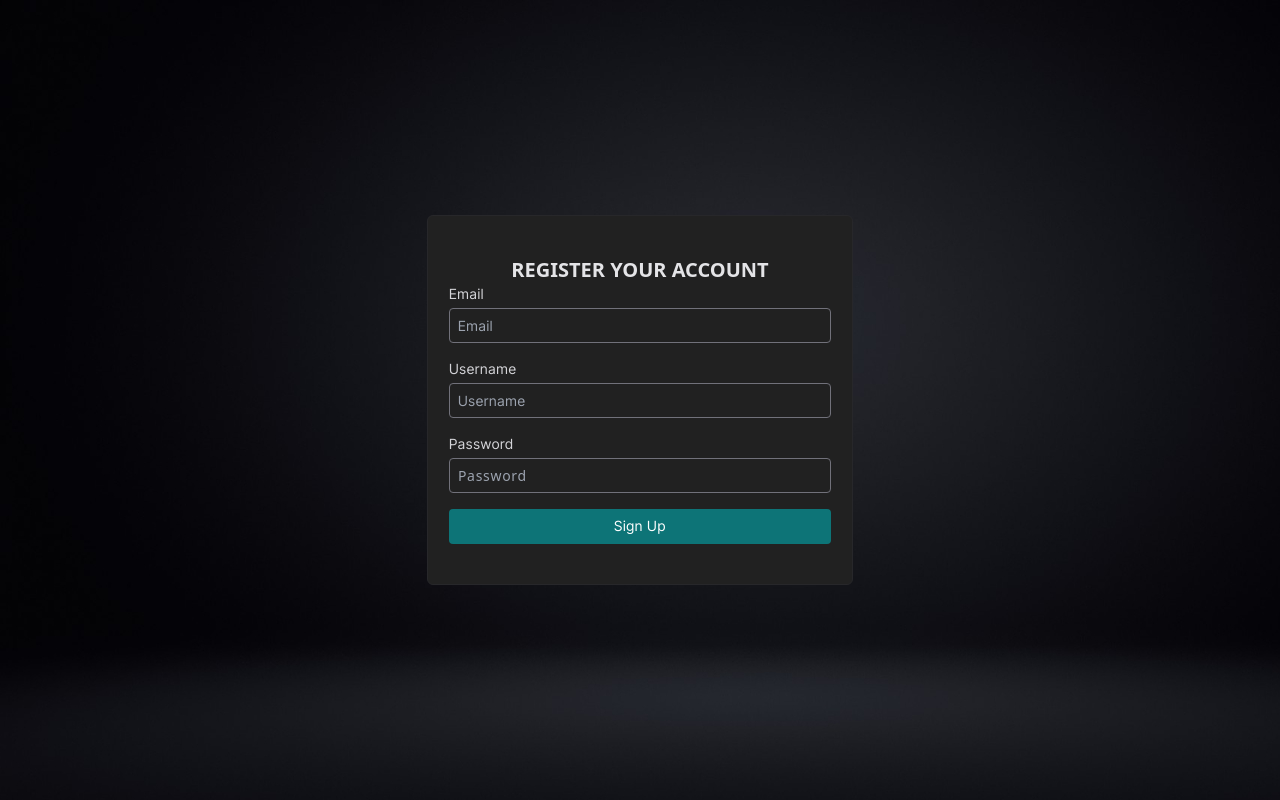
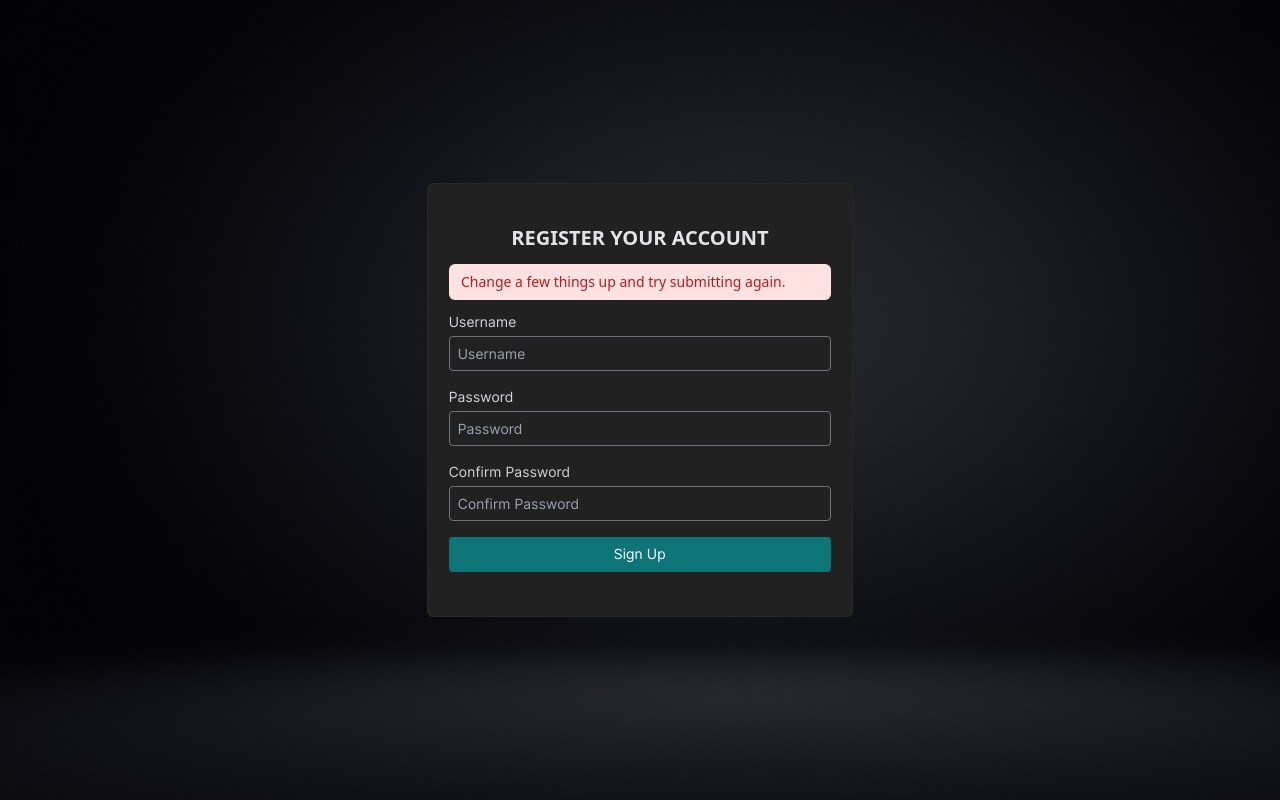
Before and after one commit to ComRV/chatApp, a Next.js app: page /register in a window 1280 px wide. Built offline with nearby package versions, Linux system fonts and the light colour scheme.

Commit message:
create registration api

```diff
--- a/components/layout/Auth.jsx
+++ b/components/layout/Auth.jsx
@@ -2,9 +2,7 @@ import Loading from '../Loading';
 const Auth = ({ children }) => {
 	return (
 		<div className="bg-main h-screen text-white flex min-w-full container">
-			<Loading>
-				<div className="text-white container w-2/3 rounded-md h-[9.8cm] m-auto border border-zinc-800 bg-[#212121] md:w-2/4 lg:w-1/3">{children}</div>
-			</Loading>
+			<Loading>{children}</Loading>
 		</div>
 	);
 };
--- a/package.json
+++ b/package.json
@@ -11,9 +11,10 @@
   "dependencies": {
     "@headlessui/react": "^1.7.3",
     "@prisma/client": "^4.5.0",
+    "argon2": "^0.30.1",
     "axios": "^1.1.2",
+    "bcrypt": "^5.1.0",
     "env": "^0.0.2",
-    "mongoose": "^6.6.5",
     "next": "12.2.5",
     "react": "18.2.0",
     "react-dom": "18.2.0",
--- a/pages/api/hello.js
+++ /dev/null
@@ -1,17 +0,0 @@
-import { PrismaClient } from '@prisma/client';
-
-const prisma = new PrismaClient();
-
-export default async function handler(req, res) {
-	try {
-		const tes = await prisma.tes.create({
-			data: {
-				title: 'tes',
-				slug: 'dqwhdqud',
-			},
-		});
-		res.json(tes);
-	} catch (error) {
-		res.json(error);
-	}
-}
--- /dev/null
+++ b/pages/api/registration.js
@@ -0,0 +1,32 @@
+import { PrismaClient } from '@prisma/client';
+import argon2 from 'argon2';
+
+const prisma = new PrismaClient();
+
+export default async function handler(req, res) {
+	try {
+		if (req.method === 'POST') {
+			const data = req.body;
+			const same = await prisma.user.findUnique({
+				where: {
+					username: data.username,
+				},
+				select: {
+					username: true,
+				},
+			});
+			if (same) return res.status(400).json({ status: false, msg: 'Username has already been taken' });
+			if (data.password !== data.confirmPassword) return res.status(400).json({ status: false, msg: 'Password and confirm password must be match' });
+			if (data.username.length <= 8 || data.password.length <= 8) return res.status(400).json({ status: false, msg: 'Username or password less than 8 character' });
+			data.password = await argon2.hash(data.password);
+			delete data.confirmPassword;
+			Object.assign(data, { userId: `11${Math.floor(Math.random() * 10 ** 10)}` });
+			await prisma.user.create({ data });
+			res.json({ status: true, msg: 'Registration successful' });
+		} else {
+			return res.status(405).json('Method not allowed');
+		}
+	} catch (error) {
+		res.status(500).json({ error });
+	}
+}
--- a/pages/index.jsx
+++ b/pages/index.jsx
@@ -9,6 +9,7 @@ export default function Home() {
 				<title>P - Login</title>
 			</Head>
 			<Auth>
+				<div className="text-white container w-2/3 rounded-md h-[9.8cm] m-auto border border-zinc-800 bg-[#212121] md:w-2/4 lg:w-1/3">
 					<p className="text-center mt-10 font-roboto font-semibold text-sm text-zinc-600">WELCOME BACK</p>
 					<p className="text-center text-zinc-200 font-bold text-xl">LOGIN INTO YOUR ACCOUNT</p>
 					<form className="mt-6">
@@ -46,6 +47,7 @@ export default function Home() {
 							</p>
 						</div>
 					</form>
+				</div>
 			</Auth>
 		</>
 	);
--- a/pages/register.jsx
+++ b/pages/register.jsx
@@ -1,6 +1,5 @@
 import Auth from '../components/layout/Auth';
 import Head from 'next/head';
-import Delayed from '../components/Loading';
 
 const register = () => {
 	return (
@@ -9,18 +8,13 @@ const register = () => {
 				<title>P - Register</title>
 			</Head>
 			<Auth>
+				<div className="text-white container w-2/3 rounded-md h-[11.5cm] m-auto border border-zinc-800 bg-[#212121] md:w-2/4 lg:w-1/3">
 					<p className="text-center text-zinc-200 font-bold text-xl mt-10">REGISTER YOUR ACCOUNT</p>
-				<form>
+					<div className="py-2 px-3 mt-3 w-[90%] m-auto text-sm text-red-700 bg-red-100 rounded-md dark:bg-red-200 dark:text-red-800" role="alert">
+						Change a few things up and try submitting again.
+					</div>
+					<form className="mt-3">
 						<div className="flex flex-col">
-						<label className="font-intertight tracking-wider text-sm text-zinc-300 ml-[5%]">Email</label>
-						<input
-							type="email"
-							className="w-[90%] h-[2.5em] tracking-wider duration-150 mt-1 m-auto rounded border border-zinc-500 bg-transparent pl-2 text-sm focus:ring-zinc-300 font-intertight"
-							required="true"
-							placeholder="Email"
-						/>
-					</div>
-					<div className="flex flex-col mt-4">
 							<label className="font-intertight tracking-wider text-sm text-zinc-300 ml-[5%]">Username</label>
 							<input
 								type="text"
@@ -29,13 +23,22 @@ const register = () => {
 								placeholder="Username"
 							/>
 						</div>
-					<div className="flex flex-col my-4">
+						<div className="flex flex-col mt-4">
 							<label className="font-intertight tracking-wider text-sm text-zinc-300 ml-[5%]">Password</label>
 							<input
 								type="password"
-							className="w-[90%] h-[2.5em] tracking-wider duration-150 mt-1 m-auto rounded border border-zinc-500 bg-transparent pl-2 text-sm focus:ring-zinc-300"
+								className="w-[90%] h-[2.5em] tracking-wider duration-150 mt-1 m-auto rounded border border-zinc-500 bg-transparent pl-2 text-sm focus:ring-zinc-300 font-intertight"
 								required="true"
 								placeholder="Password"
+							/>
+						</div>
+						<div className="flex flex-col my-4">
+							<label className="font-intertight tracking-wider text-sm text-zinc-300 ml-[5%]">Confirm Password</label>
+							<input
+								type="password"
+								className="w-[90%] h-[2.5em] tracking-wider duration-150 mt-1 m-auto rounded border border-zinc-500 bg-transparent pl-2 text-sm focus:ring-zinc-300 font-intertight"
+								required="true"
+								placeholder="Confirm Password"
 							/>
 						</div>
 						<div className="flex flex-col">
@@ -47,6 +50,7 @@ const register = () => {
 							</button>
 						</div>
 					</form>
+				</div>
 			</Auth>
 		</>
 	);
```
Also changed, not shown: 2 other files (tests, documents, lock files or other folders). Lines whose indentation alone changed are shown as unchanged.
